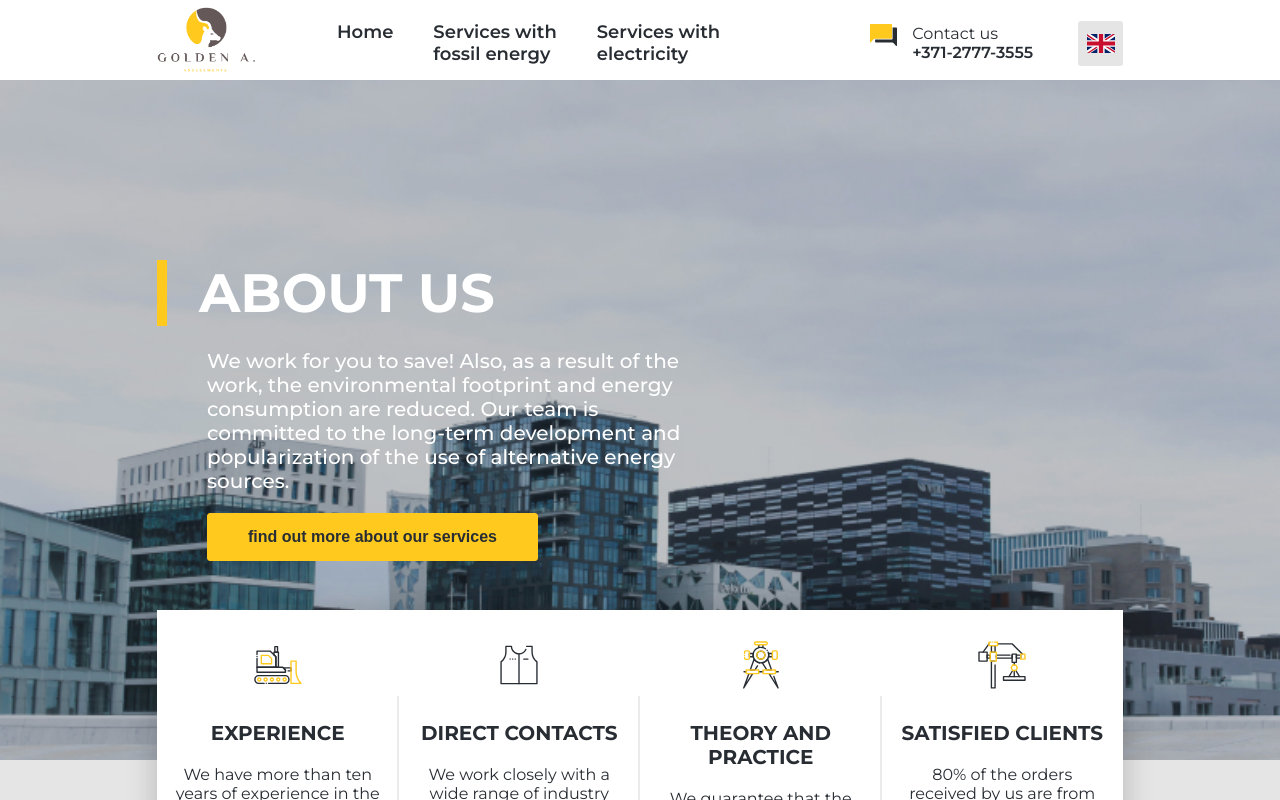
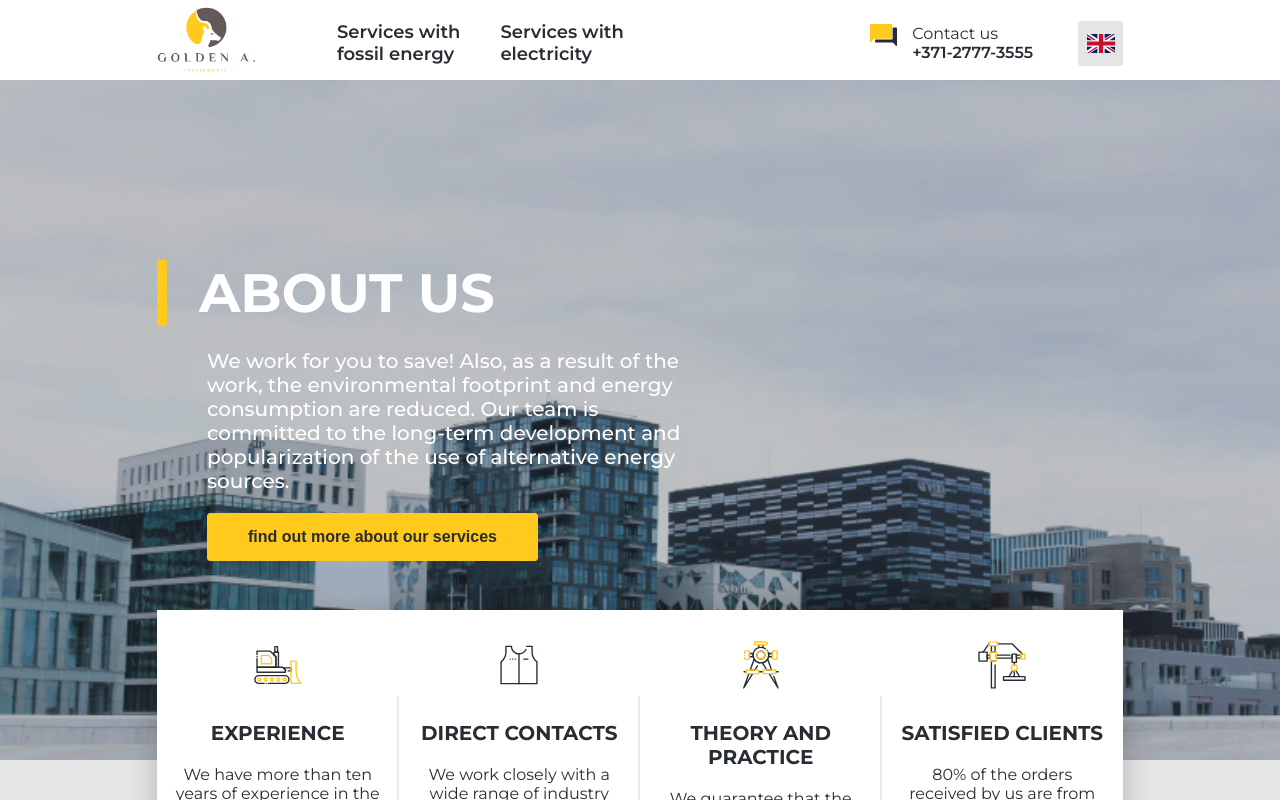
Before and after one commit to Sofiniks/next_energo, a Next.js app: page /en in a window 1280 px wide. Shown: the top 800 px of the page. Built offline with nearby package versions, Linux system fonts and the light colour scheme.

Commit message:
Header improvements

```diff
--- a/src/components/header/Header.tsx
+++ b/src/components/header/Header.tsx
@@ -117,9 +117,6 @@ export default function Header() {
             <Navbar>
               <NavList>
                 <li>
-                  <Link href="/">{t('home')}</Link>
-                </li>
-                <li>
                   <Link href="/fossil-energy-services">
                     <div>{t('servicesWith')}</div>
                     <div>{t('fossilEnergy')}</div>
```
